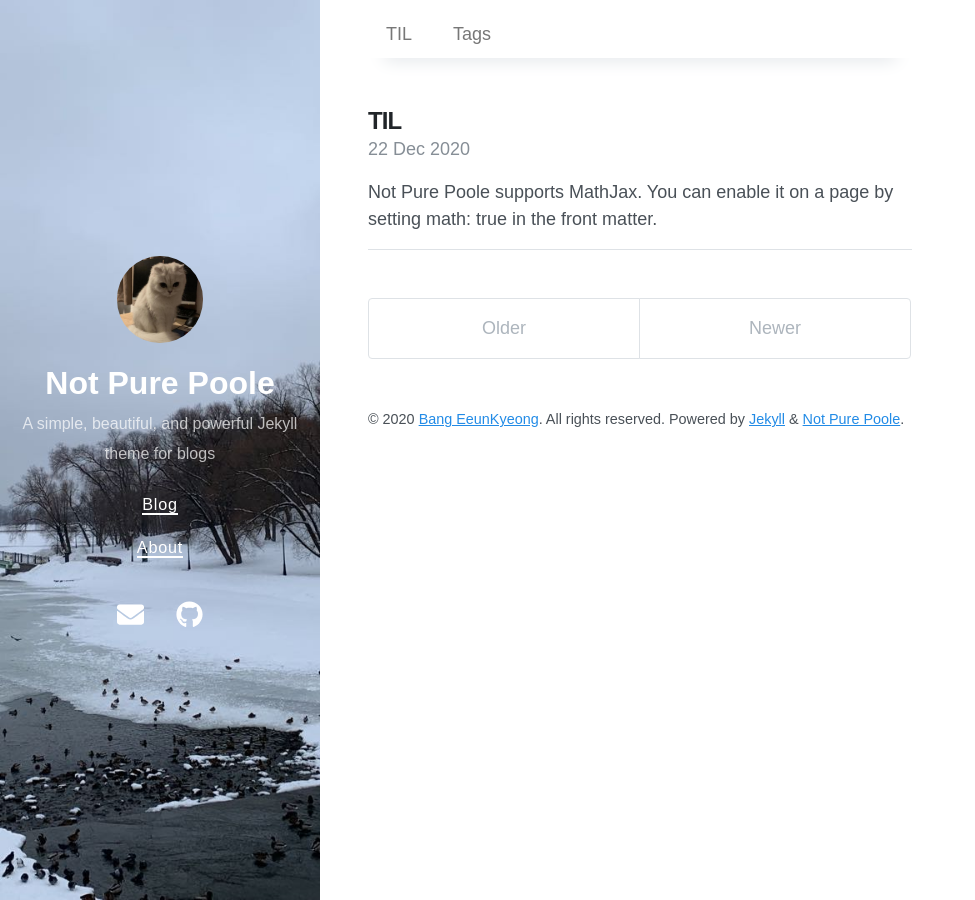
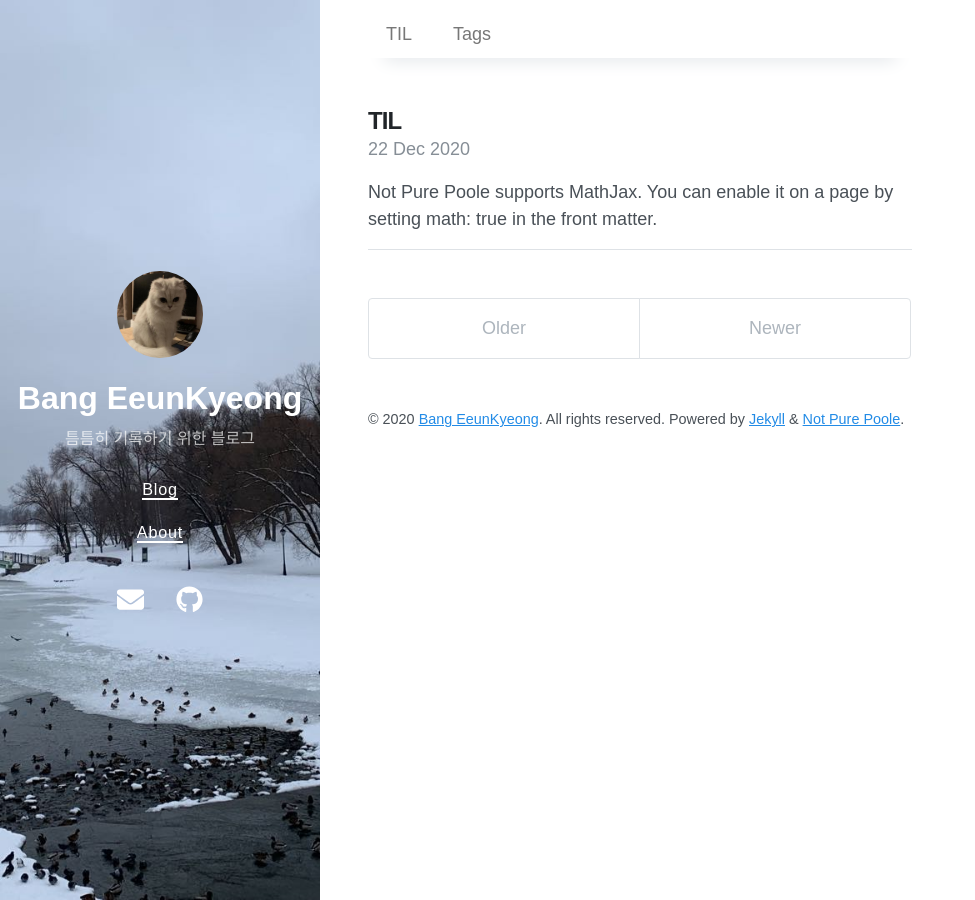
Before and after one commit to Bang04/JekyllBlog, a Jekyll site: the page built from index.html, in a window 1280 px wide. Shown: the whole page, without its empty margins (0-975 px from the left). Built offline with Jekyll 4.4.1, drawn with Linux system fonts in a browser that asks for light colours; nearby versions of some CDN libraries; the list of posts is cut into pages by our own code.

Commit message:
title 수정

```diff
--- a/_config.yml
+++ b/_config.yml
@@ -1,6 +1,6 @@
 # Setup
-title: Not Pure Poole
-description: A simple, beautiful, and powerful Jekyll theme for blogs
+title: Bang EeunKyeong
+description: 틈틈히 기록하기 위한 블로그
 url: https://vszhub.github.io
 avatar: /avatar.jpeg
 paginate: 5
```
